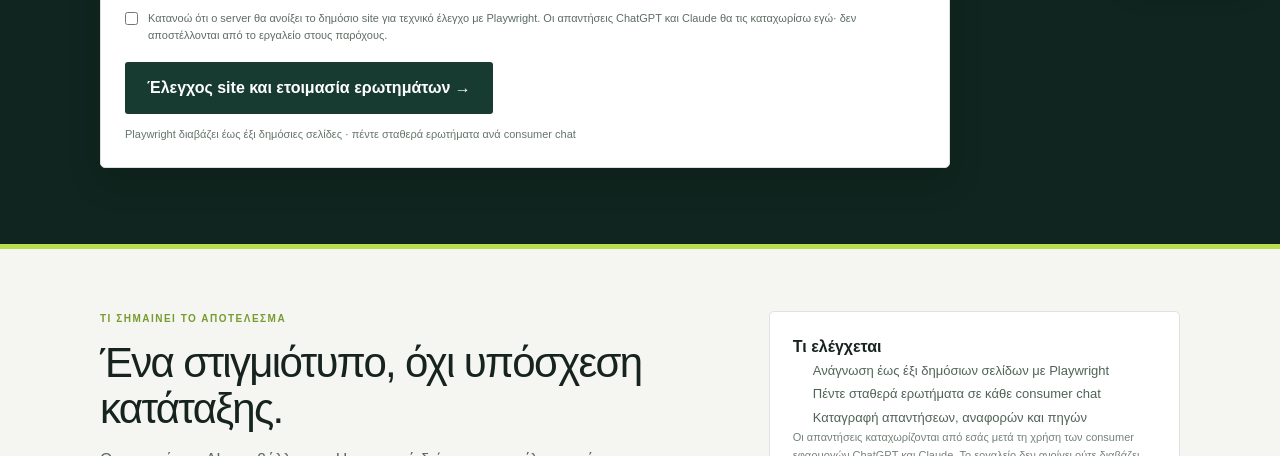
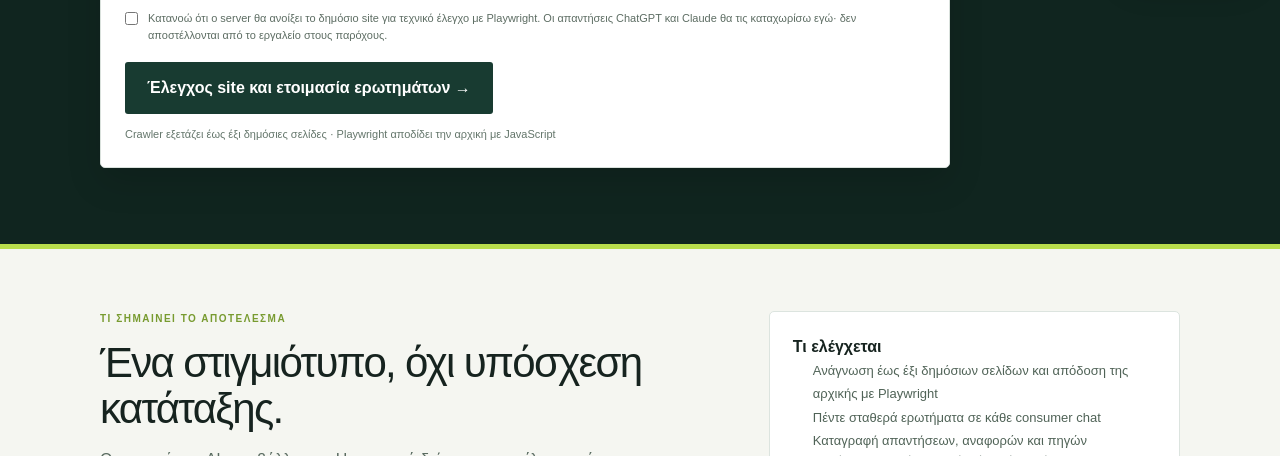
Before and after one commit to evangtsystems/gtsystems.digital, a Next.js app: page /ai-visibility in a window 1280 px wide. Shown: the part 800-1256 px from the top of the page. Built offline with nearby package versions, Linux system fonts and the light colour scheme.

Commit message:
Clarify AI visibility crawl coverage

```diff
--- a/app/ai-visibility/form.tsx
+++ b/app/ai-visibility/form.tsx
@@ -92,13 +92,13 @@ export default function VisibilityForm() {
       </div>
       <label className="visibility-consent"><input type="checkbox" required checked={consent} onChange={(event) => setConsent(event.target.checked)} /><span>Κατανοώ ότι ο server θα ανοίξει το δημόσιο site για τεχνικό έλεγχο με Playwright. Οι απαντήσεις ChatGPT και Claude θα τις καταχωρίσω εγώ· δεν αποστέλλονται από το εργαλείο στους παρόχους.</span></label>
       <button type="submit" disabled={busy}>{busy && <span className="visibility-spinner" aria-hidden="true" />}{busy ? "Το Playwright ελέγχει το site…" : "Έλεγχος site και ετοιμασία ερωτημάτων →"}</button>
-      <p className="visibility-form-note">Playwright διαβάζει έως έξι δημόσιες σελίδες · πέντε σταθερά ερωτήματα ανά consumer chat</p>
+      <p className="visibility-form-note">Crawler εξετάζει έως έξι δημόσιες σελίδες · Playwright αποδίδει την αρχική με JavaScript</p>
     </form>
     <div aria-live="polite">{error && <p className="visibility-error" role="alert">{error}</p>}</div>
 
     {report && <section className="visibility-report" aria-labelledby="visibility-report-title">
       <header className="visibility-report-head"><div><p className="visibility-eyebrow">ΑΝΑΓΝΩΣΗ SITE ΜΕ PLAYWRIGHT</p><h2 id="visibility-report-title">Το site διαβάστηκε. Ώρα για τα consumer chats.</h2><p>{report.domain} · {report.pages.length} σελίδες · {report.rendering === "complete" ? "JavaScript περιεχόμενο αποδόθηκε" : "Δεν ήταν διαθέσιμη η απόδοση JavaScript"}</p><p>{new Date(report.checkedAt).toLocaleString("el-GR", { timeZone: "Europe/Athens" })}</p></div><div className="visibility-count">{report.findings.filter((finding) => finding.status === "review").length}<small>σημεία για έλεγχο</small></div></header>
-      <p className="visibility-disclaimer">Το Playwright διαβάζει το δημόσιο site και εμφανίζει τεχνικά ευρήματα. Για πραγματικές απαντήσεις ChatGPT και Claude, αντέγραψε κάθε ερώτημα στο αντίστοιχο consumer chat, ενεργοποίησε αναζήτηση ιστού όπου είναι διαθέσιμη και επικόλλησε εδώ ολόκληρη την απάντηση. Η αυτόματη ένδειξη αναφοράς ελέγχει την επωνυμία ή το domain· επιβεβαίωσε την κρίση χειροκίνητα.</p>
+      <p className="visibility-disclaimer">Ο crawler εξετάζει έως έξι δημόσιες σελίδες και το Playwright αποδίδει την αρχική με JavaScript. Για πραγματικές απαντήσεις ChatGPT και Claude, αντέγραψε κάθε ερώτημα στο αντίστοιχο consumer chat, ενεργοποίησε αναζήτηση ιστού όπου είναι διαθέσιμη και επικόλλησε εδώ ολόκληρη την απάντηση. Η αυτόματη ένδειξη αναφοράς ελέγχει την επωνυμία ή το domain· επιβεβαίωσε την κρίση χειροκίνητα.</p>
 
       <details className="visibility-site-findings"><summary>Τεχνική ανάγνωση site από Playwright · {report.findings.length} ευρήματα</summary><div className="visibility-findings-list">{report.findings.map((finding, index) => <article key={`${finding.title}-${index}`}><div><b className={`finding-${finding.status}`}>{finding.status === "found" ? "Εντοπίστηκε" : finding.status === "review" ? "Για αξιολόγηση" : "Άγνωστο"}</b><h3>{finding.title}</h3></div><p>{finding.detail}</p>{finding.evidence && <small>{finding.evidence}</small>}{finding.url && <a href={finding.url} target="_blank" rel="noreferrer">Σελίδα πηγής ↗</a>}</article>)}</div><p className="visibility-report-note">Οι επισημάνσεις «Για αξιολόγηση» είναι ενδείξεις για ανθρώπινο έλεγχο, όχι αυτόματη απόδειξη σφάλματος.</p></details>
 
--- a/app/ai-visibility/page.tsx
+++ b/app/ai-visibility/page.tsx
@@ -28,7 +28,7 @@ export default function AiVisibilityPage() {
         <aside>
           <strong>Τι ελέγχεται</strong>
           <ul>
-            <li>Ανάγνωση έως έξι δημόσιων σελίδων με Playwright</li>
+            <li>Ανάγνωση έως έξι δημόσιων σελίδων και απόδοση της αρχικής με Playwright</li>
             <li>Πέντε σταθερά ερωτήματα σε κάθε consumer chat</li>
             <li>Καταγραφή απαντήσεων, αναφορών και πηγών</li>
           </ul>
```
